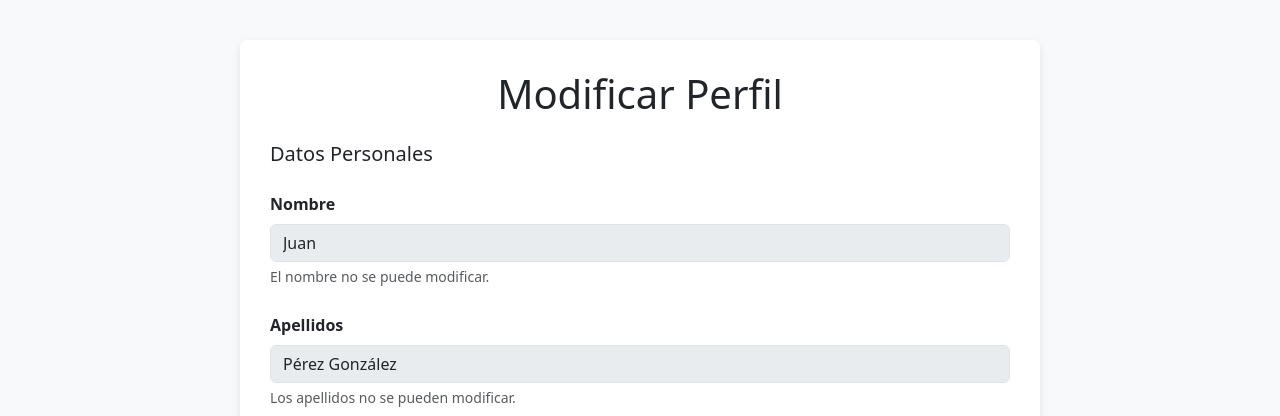
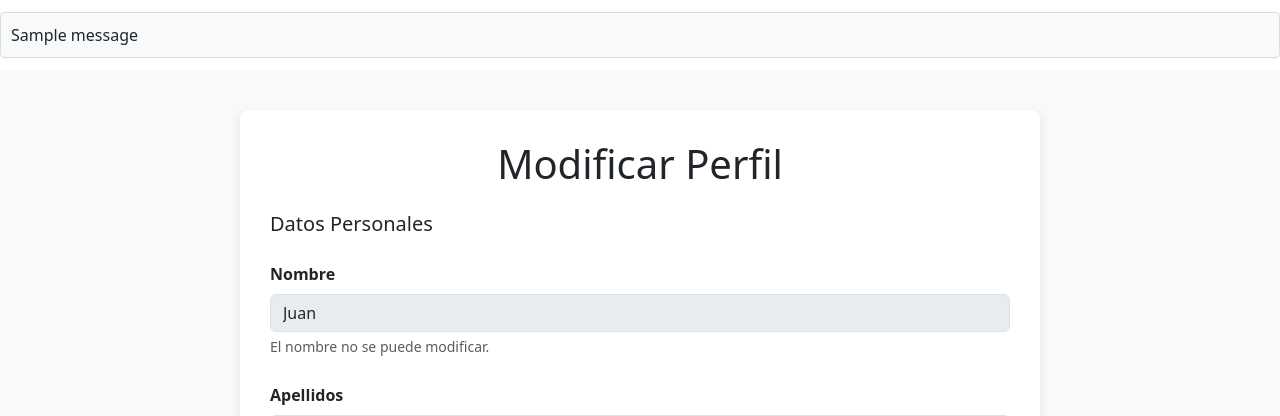
Before and after one commit to Immorningstaar/Clinica_web, a Django app: page /perfil.html in a window 1280 px wide. Shown: the part 170-586 px from the top of the page. Run offline with Django 5.2, Linux system fonts and the light colour scheme; a user stored in the database is signed in; tables that the repository leaves empty hold one stand-in row (values such as "Sample post"); one stand-in notice (Sample message) is shown.

Commit message:
INT-02: Renderiza mensajes de feedback en plantillas e integra Django messages en vistas de gestión (crear/editar/eliminar usuario)

```diff
--- a/gestion/views.py
+++ b/gestion/views.py
@@ -2,6 +2,7 @@ from django.shortcuts import render, redirect, get_object_or_404
 from django.http import HttpResponseForbidden, JsonResponse
 from django.views.decorators.http import require_POST
 from django.contrib.auth.decorators import login_required
+from django.contrib import messages
 from django.conf import settings
 from django.contrib.auth.decorators import login_required
 from django.utils import timezone
@@ -43,7 +44,10 @@ def gestion_usuarios(request):
         form = UsuarioCrearForm(request.POST)
         if form.is_valid():
             form.save()
+            messages.success(request, "Usuario creado correctamente")
             return redirect("gestion_usuarios")
+        else:
+            messages.error(request, "Revisa los datos del formulario")
     else:
         form = UsuarioCrearForm()
 
@@ -82,7 +86,10 @@ def editar_usuario(request, user_id: int):
         form = UsuarioEditarForm(request.POST, instance=usuario)
         if form.is_valid():
             form.save()
+            messages.success(request, "Usuario actualizado correctamente")
             return redirect("gestion_usuarios")
+        else:
+            messages.error(request, "No se pudo actualizar. Verifica los campos")
     else:
         form = UsuarioEditarForm(instance=usuario)
 
@@ -109,6 +116,7 @@ def eliminar_usuario(request, user_id: int):
     usuario = get_object_or_404(User, pk=user_id)
     if request.method == "POST":
         usuario.delete()
+        messages.success(request, "Usuario eliminado correctamente")
         return redirect("gestion_usuarios")
     # Confirmación simple en la misma pantalla usando GET -> POST automático
     usuarios = User.objects.all().order_by("username")
--- a/templates/admin/gestion_usuarios.html
+++ b/templates/admin/gestion_usuarios.html
@@ -130,6 +130,7 @@
     </nav>
 
     <div class="contenedor-admin">
+        {% include 'includes/messages.html' %}
         <h2 class="section-title">Gestión de Usuarios</h2>
 
         <div class="fila">
--- /dev/null
+++ b/templates/includes/messages.html
@@ -0,0 +1,9 @@
+{% if messages %}
+<div class="django-messages" style="margin: 12px 0;">
+  {% for message in messages %}
+    <div class="mensaje alert-{{ message.tags }}" style="padding:10px;border-radius:4px;margin-bottom:8px; border:1px solid #ddd; background:#f8f9fa;">
+      {{ message }}
+    </div>
+  {% endfor %}
+  </div>
+{% endif %}
--- a/templates/login.html
+++ b/templates/login.html
@@ -41,6 +41,7 @@
 
     <!-- Contenedor del Formulario de Inicio de Sesión -->
     <div class="container mt-5">
+        {% include 'includes/messages.html' %}
         <h1 class="text-center mb-4">Iniciar Sesión</h1>
 
         <div class="row justify-content-center">
--- a/templates/perfil.html
+++ b/templates/perfil.html
@@ -34,6 +34,7 @@
             <a href="#" class="btn-reservar">Reservar Cita</a>
         </nav>
 
+        {% include 'includes/messages.html' %}
         <div class="profile-container">
             <form id="perfilForm">
                 <h1 class="text-center mb-4">Modificar Perfil</h1>
```
